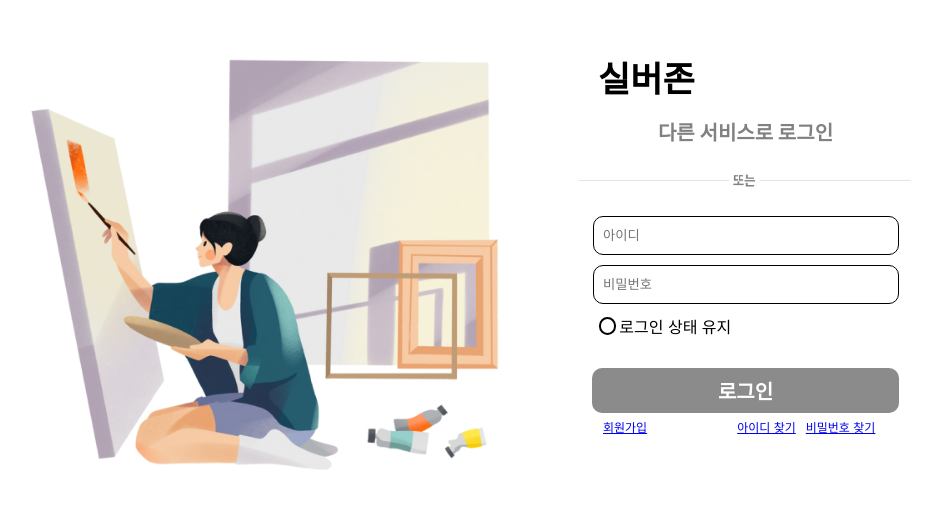
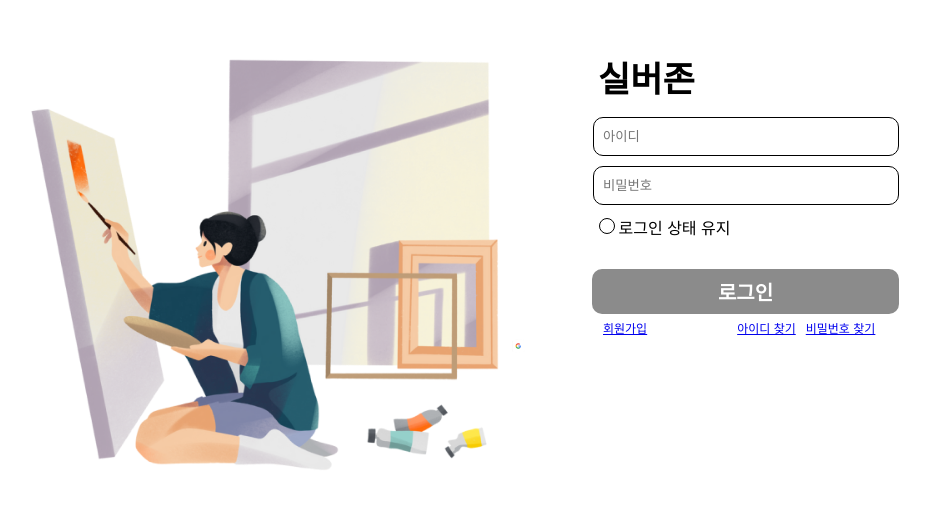
Before and after one commit to Team-DaeChiWon/front, a React (Create React App) app: page /login in a window 1280 px wide. Shown: the part 127-636 px from the top of the page, without its empty margins (132-1062 px from the left). Built offline with nearby package versions, Linux system fonts and the light colour scheme.

Commit message:
[update]

```diff
--- a/src/App.js
+++ b/src/App.js
@@ -1,8 +1,8 @@
 import React from "react"
 import {Routes, Route, Link} from 'react-router-dom';
 
-import Login from './Login.js';
-import Register from './Register.js';
+import Login from './login/Login.js';
+import Register from './login/Register.js';
 
 function App(){
     return(
--- a/src/Login.js
+++ b/src/login/Login.js
@@ -1,11 +1,13 @@
 import React, { useState } from "react"
 import { useNavigate } from "react-router-dom";
 import styled from "styled-components";
-import Main_image from './image/login.png';
-import or_img from './image/or_img.jpg';
+import Main_image from '../image/login.png';
+import or_img from '../image/or_img.jpg';
+import google from '../image/google.png';
+import kakaotalk from '../image/kakaotalk.png';
 import axios from "axios";
 
-import './App.css';
+import '../App.css';
 
 let Box = styled.div`
     width: 950px;
@@ -78,10 +80,10 @@ let Keep = styled.div` //로그인 상태 유지 영역
 `
 
 let CheckBox = styled.input` //체크 박스 영역
-    width: 1.1rem;
-    height: 1.1rem;
+    width: 1rem;
+    height: 1rem;
     border-radius: 50%;
-    border: 2px solid;
+    border: 1px solid;
     appearance: none;
     cursor: pointer;
 `
@@ -138,9 +140,9 @@ function Login(){
 
                 <LoginBox>
 
-                    <MiddleFont>다른 서비스로 로그인</MiddleFont>
+                    {/* <MiddleFont>다른 서비스로 로그인</MiddleFont> */}
 
-                    <img src={or_img} width="340px" height="30px"></img>
+                    {/* <img src={or_img} width="340px" height="30px"></img> */}
 
                     <br/>
 
@@ -169,6 +171,8 @@ function Login(){
 
                 </Sub>
 
+                <img src={google} width="20px" height="20px"></img>
+
             </SubBox_Right>
         </Box>
     )
--- a/src/Register.js
+++ b/src/login/Register.js
@@ -1,7 +1,7 @@
 import React, { useState } from "react";
 import { useNavigate } from "react-router-dom";
 import styled from "styled-components";
-import image from './image/login.png';
+import image from '../image/login.png';
 
 let Box = styled.div`
     width: 900px;
```
Also changed, not shown: src/image/google.png (added), src/image/kakaotalk.png (added).
